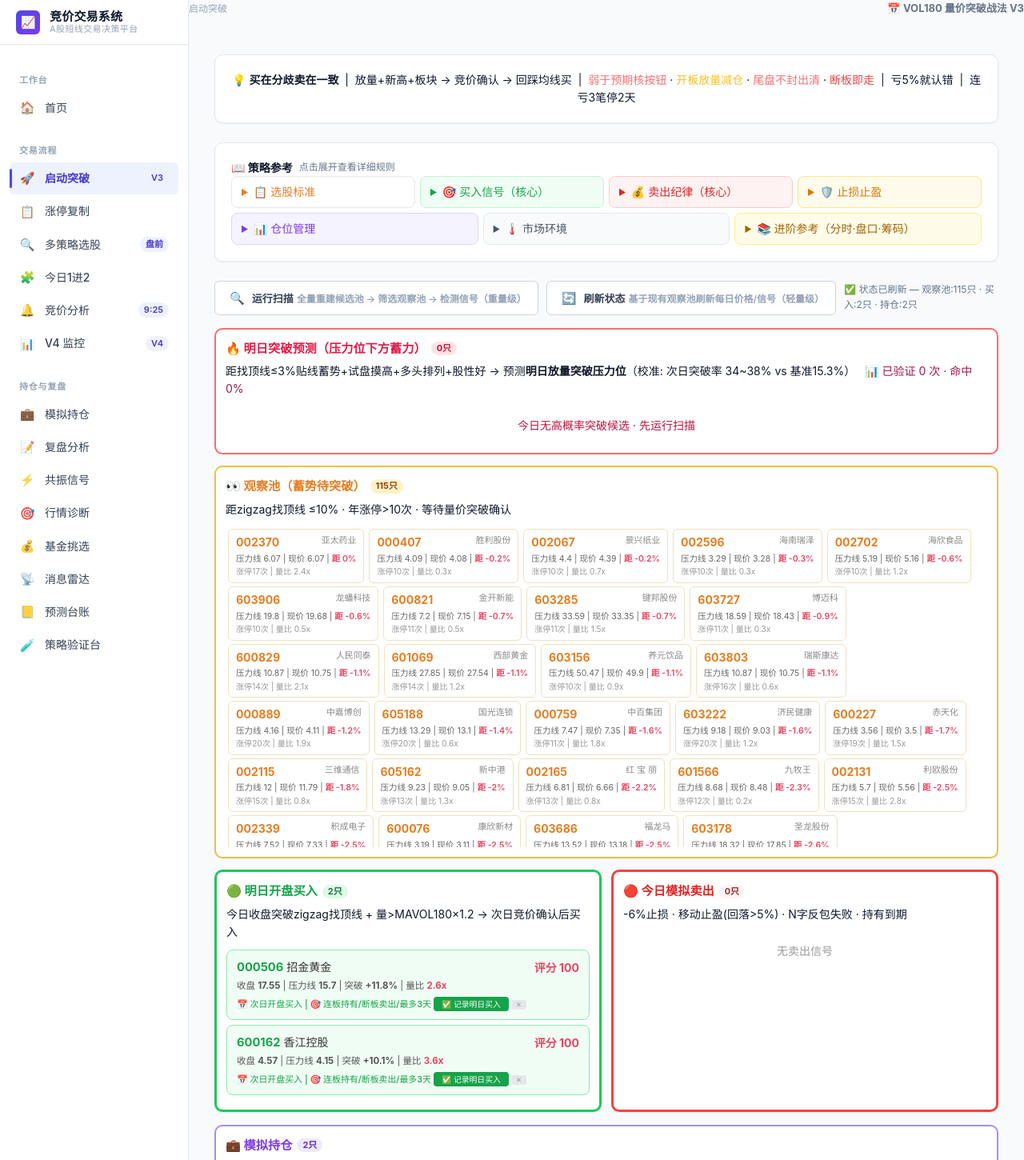
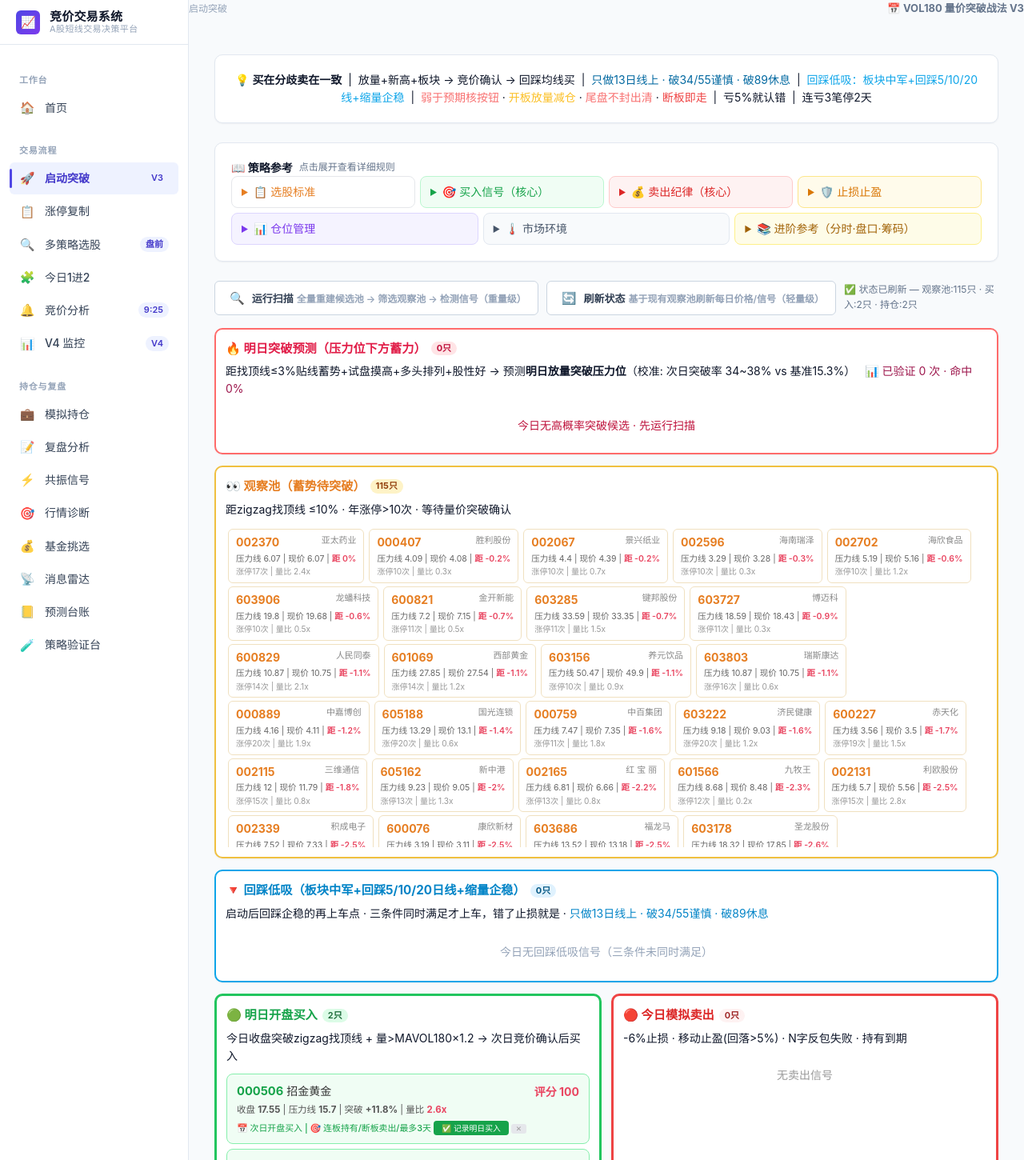
Before and after one commit to renwenxin/A, a Flask app: page /breakout_v3 in a window 1280 px wide. Shown: the top 1450 px of the page at 80% size. Run offline with Flask 3, Linux system fonts and the light colour scheme; data that the repository does not hold is empty; parts of the project's set-up code (start-up, migrations or seed data) failed here and were passed over.

Commit message:
feat(v3): 页面 fib徽章 + 回踩低吸面板 + 规则文字同步

```diff
--- a/ashare_review/web/templates/breakout_v3.html
+++ b/ashare_review/web/templates/breakout_v3.html
@@ -13,6 +13,8 @@
     <div style="text-align:center;">
         💡 <strong>买在分歧卖在一致</strong> &nbsp;|&nbsp;
         放量+新高+板块 → 竞价确认 → 回踩均线买 &nbsp;|&nbsp;
+        <span style="color:#0369a1;">只做13日线上 · 破34/55谨慎 · 破89休息</span> &nbsp;|&nbsp;
+        <span style="color:#0ea5e9;">回踩低吸：板块中军+回踩5/10/20线+缩量企稳</span> &nbsp;|&nbsp;
         <span style="color:#f87171;">弱于预期核按钮</span> ·
         <span style="color:#fbbf24;">开板放量减仓</span> ·
         <span style="color:#f87171;">尾盘不封出清</span> ·
@@ -41,6 +43,14 @@
                 ✅ 距 zigzag 找顶线 ≤ 10%<br>
                 ✅ SWL 控盘确认<br>
                 ✅ 量比 ≥ 1.2x<br><br>
+                <strong style="color:#0369a1;">斐波那契均线纪律（日线 13/34/55/89）：</strong><br>
+                ✅ 只做K线在13日线上的图形（买入信号要求收盘&gt;MA13）<br>
+                ⚠️ 破位34/55日线 → 谨慎参与 · 🔴 破位89日线 → 直接休息（自动剔除）<br><br>
+                <strong style="color:#0ea5e9;">回踩低吸三条件（板块有中军 + 个股回踩 + 缩量企稳）：</strong><br>
+                ✅ 板块有中军：板块内有成交额&gt;20亿且趋势向上的票<br>
+                ✅ 个股在回踩：股价在5日/10日/20日线附近（乖离&lt;3%）<br>
+                ✅ 缩量企稳：成交量&lt;前5日均量60%，且出现下影线/底分型<br>
+                三条同时满足 → 就上车，不再纠结第四条；错了止损就是。<br>
                 <strong>加分项：</strong><br>
                 ⭐ 60日/89日线粘合<br>
                 ⭐ 流通市值 20-80亿<br>
@@ -242,6 +252,21 @@
     </div>
 </div>
 
+<!-- ====== 1.5 回踩低吸（三条件确认，只扫 V3 候选池） ====== -->
+<div class="screener-column" style="border:2px solid #0ea5e9;margin-bottom:14px;">
+    <div class="column-header" style="border-bottom-color:#0ea5e9;">
+        <h3 style="color:#0284c7;">🔻 回踩低吸（板块中军+回踩5/10/20日线+缩量企稳）</h3>
+        <span class="column-badge" style="background:#e0f2fe;color:#075985;" id="pullback-count">-</span>
+    </div>
+    <p style="margin:0 0 6px;">
+        启动后回踩企稳的再上车点 · 三条件同时满足才上车，错了止损就是 ·
+        <span style="color:#0284c7;">只做13日线上 · 破34/55谨慎 · 破89休息</span>
+    </p>
+    <div id="pullback-panel" style="min-height:40px;max-height:300px;overflow-y:auto;">
+        <div class="empty-hint">点击「运行扫描」加载...</div>
+    </div>
+</div>
+
 <!-- ====== 2. 明日开盘买入 + 今日模拟卖出（两栏） ====== -->
 <div class="screener-panel">
 
@@ -434,6 +459,7 @@ async function loadSimPanels() {
 }
 
 function renderAll(data) {
+    renderPullback(data.pullback_list || []);
     renderWatchPool(data.watch_list || []);
     renderBuyPanel(data.sim_buy_today || []);
     renderSellPanel(data.sim_sell_today || []);
@@ -508,7 +534,41 @@ function renderWatchPool(items) {
         html += '压力线 ' + (s.top_line || 0) + ' | 现价 ' + (s.close || 0);
         html += ' | <span style="font-weight:600;color:' + distColor + ';">距 ' + (dist > 0 ? '+' : '') + dist + '%</span>';
         html += '</div>';
+        const fib = s.fib_state;
+        const fibTag = fib === 'rest' ? '<span style="font-size:0.7em;background:#ef4444;color:#fff;padding:0 4px;border-radius:3px;">休息</span>'
+                     : fib === 'caution' ? '<span style="font-size:0.7em;background:#f59e0b;color:#fff;padding:0 4px;border-radius:3px;">谨慎</span>'
+                     : '';
+        if (fibTag) html += '<div style="margin-top:1px;">' + fibTag + '</div>';
         html += '<div style="font-size:0.72em;color:#999;">涨停' + (s.limit_count || 0) + '次 | 量比 ' + (s.vol_ratio || 0) + 'x</div>';
+        html += '</div>';
+    });
+    el.innerHTML = html;
+}
+
+// ── 回踩低吸（三条件确认） ──
+function renderPullback(items) {
+    document.getElementById('pullback-count').textContent = items.length + '只';
+    const el = document.getElementById('pullback-panel');
+    if (items.length === 0) {
+        el.innerHTML = '<div style="text-align:center;padding:14px;color:#94a3b8;">今日无回踩低吸信号（三条件未同时满足）</div>';
+        return;
+    }
+    let html = '';
+    items.forEach(s => {
+        const zjTag = s.zhongjun === true
+            ? '<span style="font-size:0.7em;background:#0369a1;color:#fff;padding:1px 6px;border-radius:3px;">中军✔</span>'
+            : '<span style="font-size:0.7em;background:#e2e8f0;color:#475569;padding:1px 6px;border-radius:3px;">中军数据缺失</span>';
+        const fibTag = s.fib_state === 'caution'
+            ? '<span style="font-size:0.7em;background:#f59e0b;color:#fff;padding:1px 5px;border-radius:3px;">谨慎</span>' : '';
+        html += '<div style="display:inline-block;background:#f0f9ff;border-radius:8px;padding:8px 12px;margin:3px;border:1px solid #7dd3fc;vertical-align:top;min-width:230px;border-left:4px solid #0284c7;">';
+        html += '<div style="display:flex;justify-content:space-between;align-items:center;">';
+        html += '<a href="/stock/' + esc(s.code) + '" style="color:#0284c7;font-weight:700;text-decoration:none;">' + esc(s.code) + '</a>';
+        html += '<span style="font-size:0.8em;color:#475569;">' + esc(s.name) + '</span>' + zjTag + fibTag;
+        html += '</div>';
+        html += '<div style="font-size:0.75em;color:#334155;margin-top:3px;">';
+        html += '现价 ' + (s.close || 0) + ' | 回踩乖离 ' + (s.dist_min_pct || 0) + '% | 量比前5日均 ' + (s.vol_ratio_5 || 0) + '';
+        html += '</div>';
+        html += '<div style="font-size:0.72em;color:#0284c7;margin-top:2px;">' + (s.reasons || []).join(' · ') + '</div>';
         html += '</div>';
     });
     el.innerHTML = html;
@@ -535,6 +595,9 @@ function renderBuyPanel(items) {
         html += ' | 量比 <strong style="color:' + ((s.vol_ratio || 0) >= 2 ? '#e94560' : '#f59e0b') + ';">' + (s.vol_ratio || 0) + 'x</strong>';
         html += '</div>';
         html += '<div style="margin-top:4px;font-size:0.78em;color:#16a34a;font-weight:500;">';
+        if (s.fib_state === 'caution') {
+            html += '<div style="font-size:0.72em;color:#b45309;margin-top:2px;">⚠️ 破34/55日线 · 谨慎参与</div>';
+        }
         html += '📅 次日开盘买入 | 🎯 连板持有/断板卖出/最多3天';
         html += ' <button onclick="recordBuy(\'' + (s.code || '') + '\',' + (s.buy_price || s.close || 0) + ')" style="font-size:0.9em;padding:2px 10px;cursor:pointer;background:#16a34a;color:#fff;border:none;border-radius:4px;">✅ 记录明日买入</button>';
         html += ' <button onclick="deleteEntry(\'' + (s.code || '') + '\')" style="font-size:0.8em;padding:1px 6px;cursor:pointer;background:#e5e7eb;color:#999;border:none;border-radius:3px;" title="取消">✕</button>';
```
